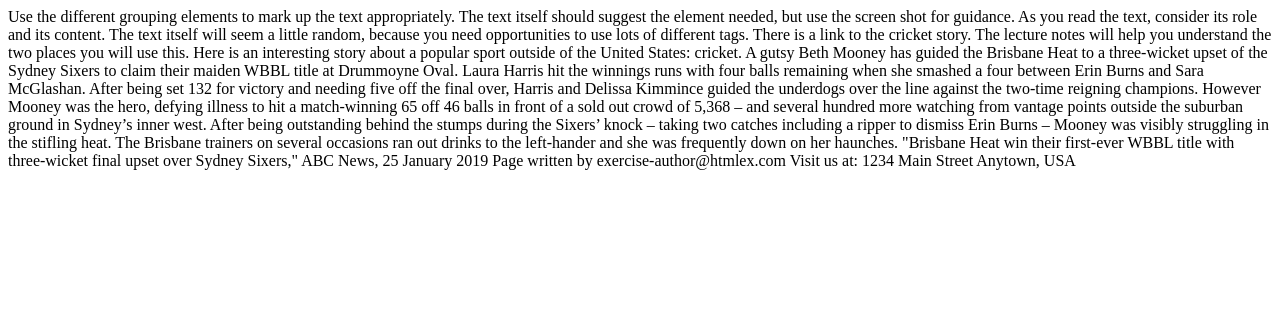
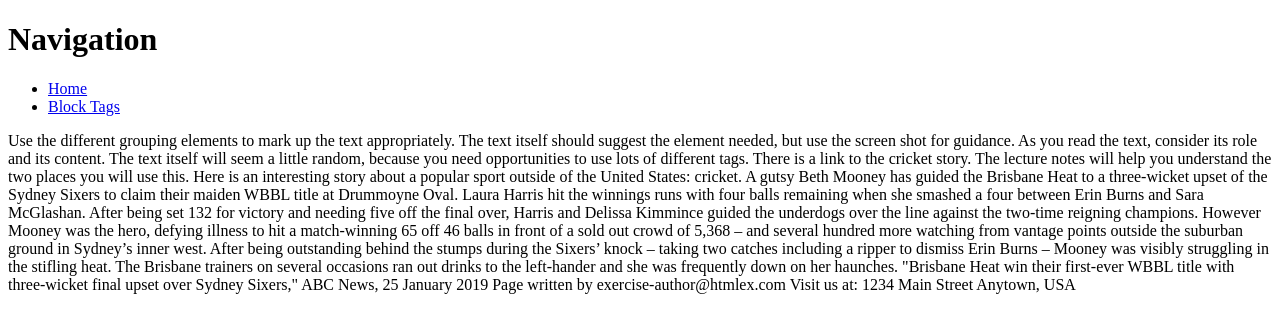
Before and after one commit to Ghoulz993/exercise-3-text, a plain HTML site: page block-tags.html in a window 1280 px wide. Drawn offline with Linux system fonts and the light colour scheme.

Commit message:
added home page and navigation

```diff
--- a/block-tags.html
+++ b/block-tags.html
@@ -6,6 +6,13 @@
     <title>Block Tags</title>
 </head>
 <body>
+    <h1>Navigation</h1>
+
+    <ul>
+       <li><a href="index.html">Home</a></li>
+       <li><a href="inline-tags.html">Block Tags</a></li>
+    </ul>
+
     Use the different grouping elements to mark up the text appropriately. The text itself should suggest the element needed, but use the screen shot for guidance. As you read the text, consider its role and its content. The text itself will seem a little random, because you need opportunities to use lots of different tags. There is a link to the cricket story. The lecture notes will help you understand the two places you will use this.
 
     Here is an interesting story about a popular sport outside of the United States: cricket.
```
Also changed, not shown: index.html (added, +17 -0 lines), inline-tags.html (+7 -0 lines).
